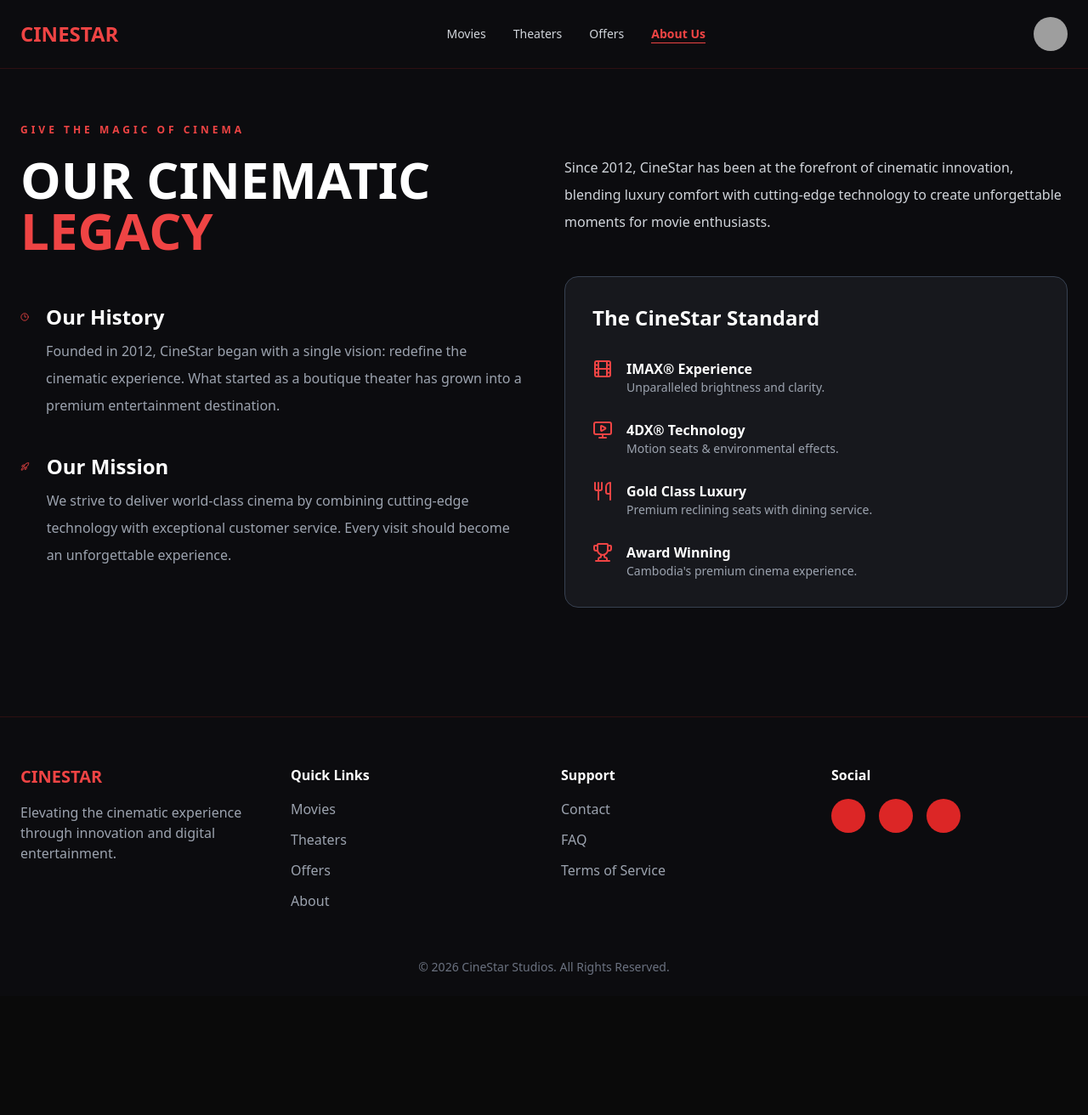
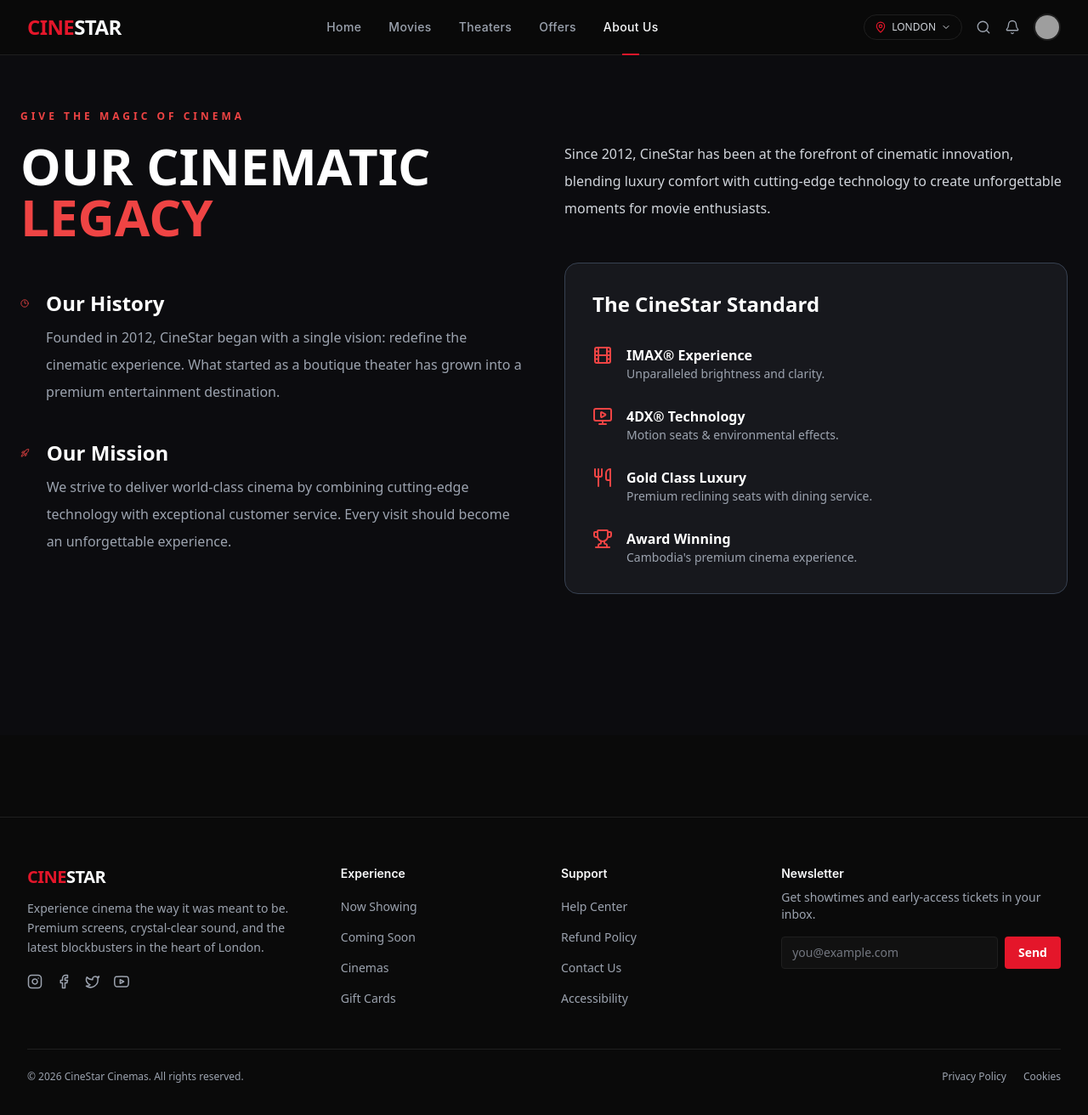
Before and after one commit to ChheanVimeanpichta/movie-ticket-booking, a React (Vite) app in the folder frontend/: page /about in a window 1280 px wide. Shown: the top 1312 px of the page at 85% size. Before the commit the page ends 1172 px from the top, so only its background shows below. Built offline with nearby package versions, Linux system fonts and the light colour scheme; grey boxes are pictures that could not be loaded.

Commit message:
Replace custom header/footer with shared Header and Footer components on About page

```diff
--- a/frontend/src/pages/About-backup.tsx
+++ b/frontend/src/pages/About-backup.tsx
@@ -7,35 +7,14 @@
   Trophy,
   Utensils,
 } from "lucide-react";
-import { Link } from "react-router-dom";
+import Header from "@/components/Header";
+import Footer from "@/components/Footer";
 
 export default function About() {
   return (
-    <div className="min-h-screen bg-[#0c0c0f] text-white">
-      {/* Navbar */}
-      <header className="border-b border-red-900/30">
-        <div className="max-w-7xl mx-auto flex items-center justify-between py-5 px-6">
-          <h1 className="text-2xl font-black text-red-500">CINESTAR</h1>
-
-          <nav className="hidden md:flex gap-8 text-sm text-gray-300">
-            <Link to="/">Movies</Link>
-            <Link to="/theaters">Theaters</Link>
-            <Link to="/offers">Offers</Link>
-            <Link
-              to="/about"
-              className="text-red-500 font-semibold border-b border-red-500"
-            >
-              About Us
-            </Link>
-          </nav>
-
-          <img
-            src="https://i.pravatar.cc/40"
-            className="rounded-full w-10 h-10"
-            alt=""
-          />
-        </div>
-      </header>
+    <>
+      <Header />
+      <main className="min-h-screen bg-[#0c0c0f] text-white">
 
       {/* Hero */}
       <section className="max-w-7xl mx-auto px-6 py-16">
@@ -146,54 +125,8 @@
         </div>
       </section>
 
-      {/* Footer */}
-      <footer className="border-t border-red-900/30 mt-16">
-        <div className="max-w-7xl mx-auto grid md:grid-cols-4 gap-10 px-6 py-14">
-          <div>
-            <h2 className="text-xl font-black text-red-500">CINESTAR</h2>
-
-            <p className="text-gray-400 mt-4">
-              Elevating the cinematic experience through innovation and digital
-              entertainment.
-            </p>
-          </div>
-
-          <div>
-            <h3 className="font-bold mb-4">Quick Links</h3>
-
-            <ul className="space-y-3 text-gray-400">
-              <li>Movies</li>
-              <li>Theaters</li>
-              <li>Offers</li>
-              <li>About</li>
-            </ul>
-          </div>
-
-          <div>
-            <h3 className="font-bold mb-4">Support</h3>
-
-            <ul className="space-y-3 text-gray-400">
-              <li>Contact</li>
-              <li>FAQ</li>
-              <li>Terms of Service</li>
-            </ul>
-          </div>
-
-          <div>
-            <h3 className="font-bold mb-4">Social</h3>
-
-            <div className="flex gap-4">
-              <div className="w-10 h-10 rounded-full bg-red-600"></div>
-              <div className="w-10 h-10 rounded-full bg-red-600"></div>
-              <div className="w-10 h-10 rounded-full bg-red-600"></div>
-            </div>
-          </div>
-        </div>
-
-        <div className="text-center text-gray-500 text-sm pb-6">
-          © 2026 CineStar Studios. All Rights Reserved.
-        </div>
-      </footer>
-    </div>
+      </main>
+      <Footer />
+    </>
   );
 }
```
